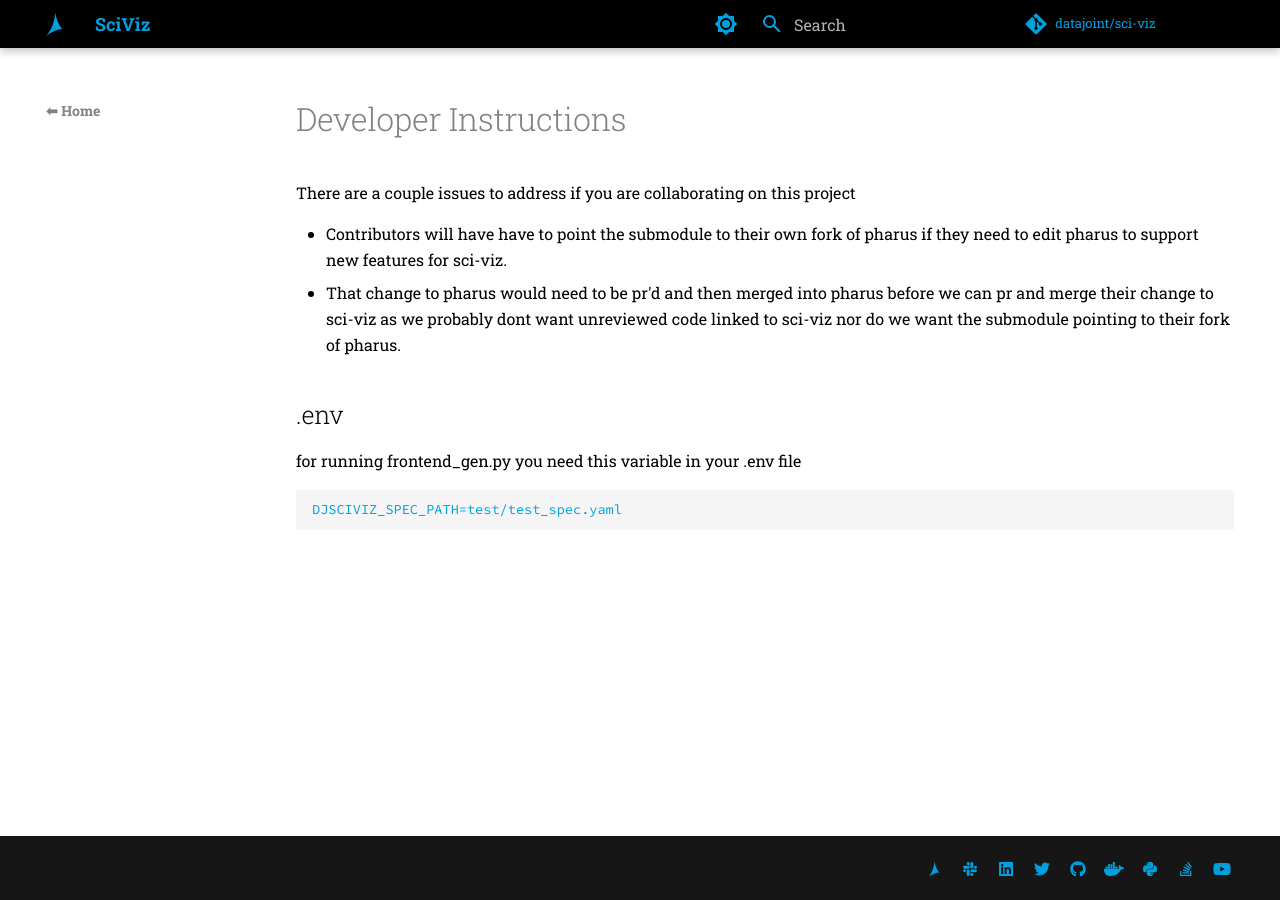
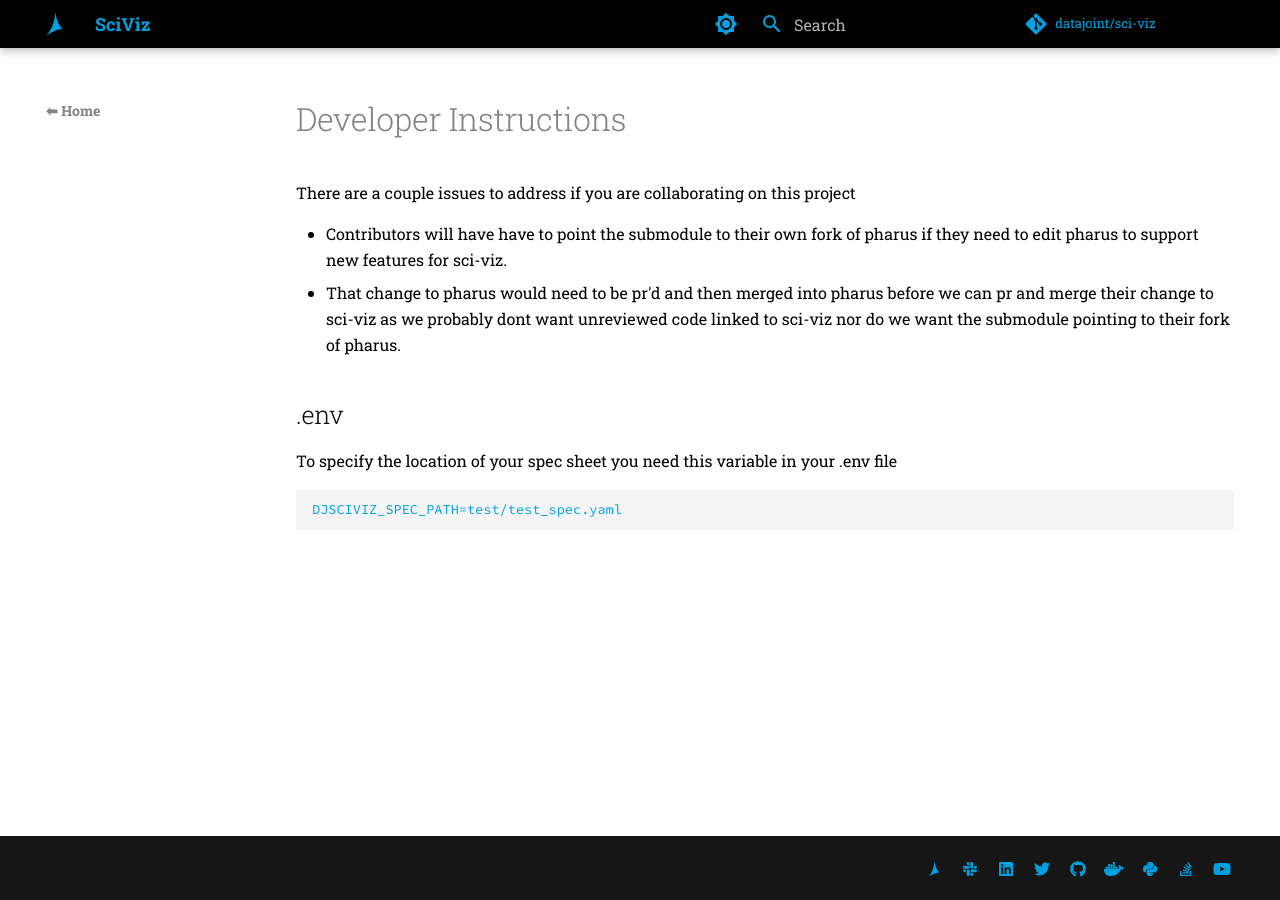
Before and after one commit to datajoint/sci-viz, an MkDocs documentation site: the page built from docs/src/concepts/dev_instructions.md, in a window 1280 px wide. Built offline with MkDocs 1.6.1 and Material for MkDocs 9.7.7, drawn with Linux system fonts in a browser that asks for light colours; comment, search, counter and statistics services are not loaded; the version menu is left out.

Commit message:
dev isntructions

````diff
--- a/docs/src/concepts/dev_instructions.md
+++ b/docs/src/concepts/dev_instructions.md
@@ -7,7 +7,7 @@ There are a couple issues to address if you are collaborating on this project
 
 ## .env
 
-for running frontend_gen.py you need this variable in your .env file
+To specify the location of your spec sheet you need this variable in your .env file
 
 ```bash
 DJSCIVIZ_SPEC_PATH=test/test_spec.yaml
````
